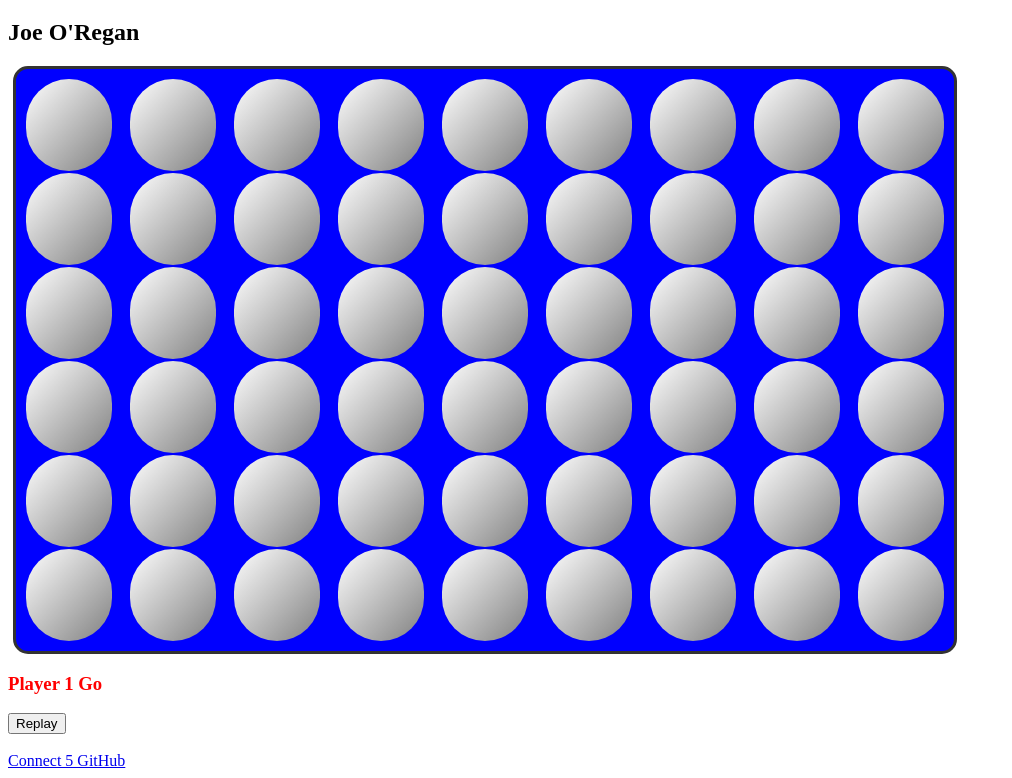
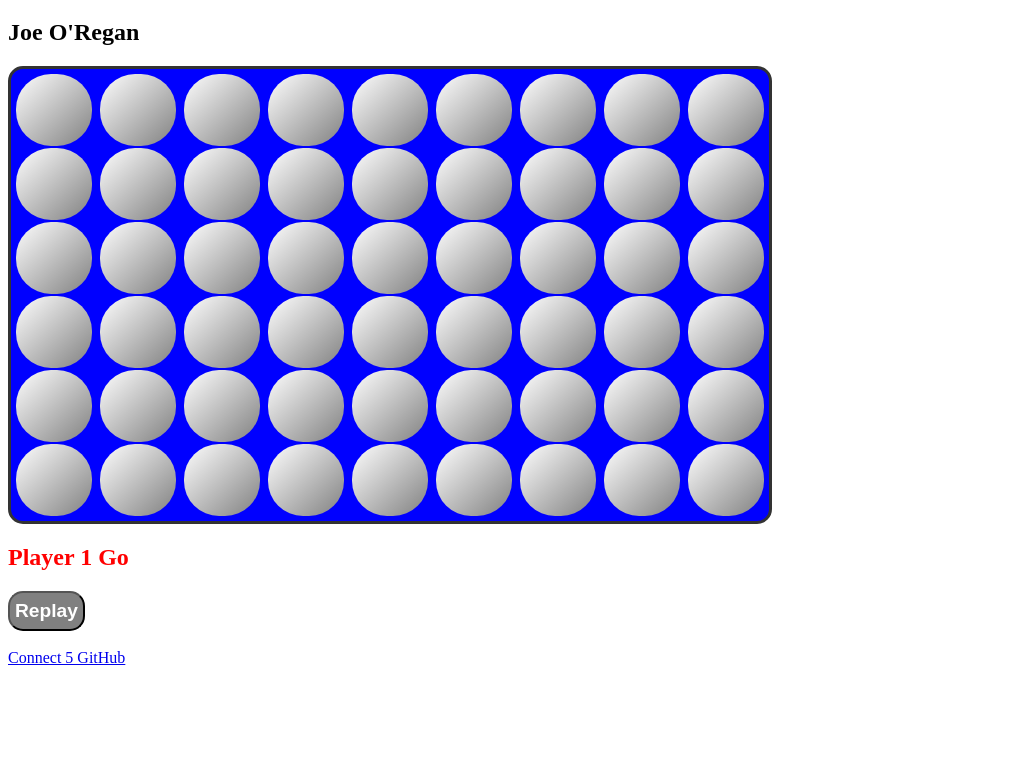
Before and after one commit to joeaoregan/Connect5-JS-WebApp, a website: page index.html in a window 1280 px wide. Shown: the part 61-839 px from the top of the page, without its empty margins (0-1012 px from the left). After the commit the page ends 800 px from the top, so only its background shows below. Drawn offline with nearby package versions, Linux system fonts and the light colour scheme.

Commit message:
update css

```diff
--- a/index.html
+++ b/index.html
@@ -218,9 +218,9 @@
 			<div class="text"></div>
 		</div>
 
-		<div><h3 id="player_info"></h3></div>
+		<div><h2 id="player_info"></h2></div>
 
-		<button onClick="startGame()">Replay</button>
+		<button onClick="startGame()" class="button">Replay</button>
 
 		<div>
 			<br>
--- a/static/style.css
+++ b/static/style.css
@@ -4,18 +4,13 @@
 */
 
 td {
-	height: 90px;
-	width: 100px;
+	height: 70px;
+	width: 80px;
 	text-align: center;
 	vertical-align: middle;
 	font-family: "Comic Sans MS", cursive, sans-serif;
 	cursor: pointer;
-	border-radius: 45px;
-}
-
-table {
-	margin: 5px 5px 5px 5px;
-	top: 175px;
+	border-radius: 35px;
 }
 
 .column {
@@ -24,9 +19,6 @@ table {
 .column:hover {
 	background-color: orange;
 	background-image: linear-gradient(yellow, orange);
-}
-td {
-	background-color: white;
 }
 
 .frame {
@@ -39,7 +31,21 @@ td {
   background-image: linear-gradient(to bottom right, white, grey);
 }
 
-tr {
-	padding-bottom: 55em;
-	padding: 10px;
+.button {
+	font-size: 120%;
+	font-weight: bold;
+	color: white;
+	border-radius: 15px;
+	background-color: grey;
+	cursor: pointer;
+	height: 40px;
+	padding: 5px 5px 5px 5px;
 }
+
+.button:hover {
+	background-color: LightGrey;
+}
+
+.button:active {
+	background-color: lime;
+}
```
